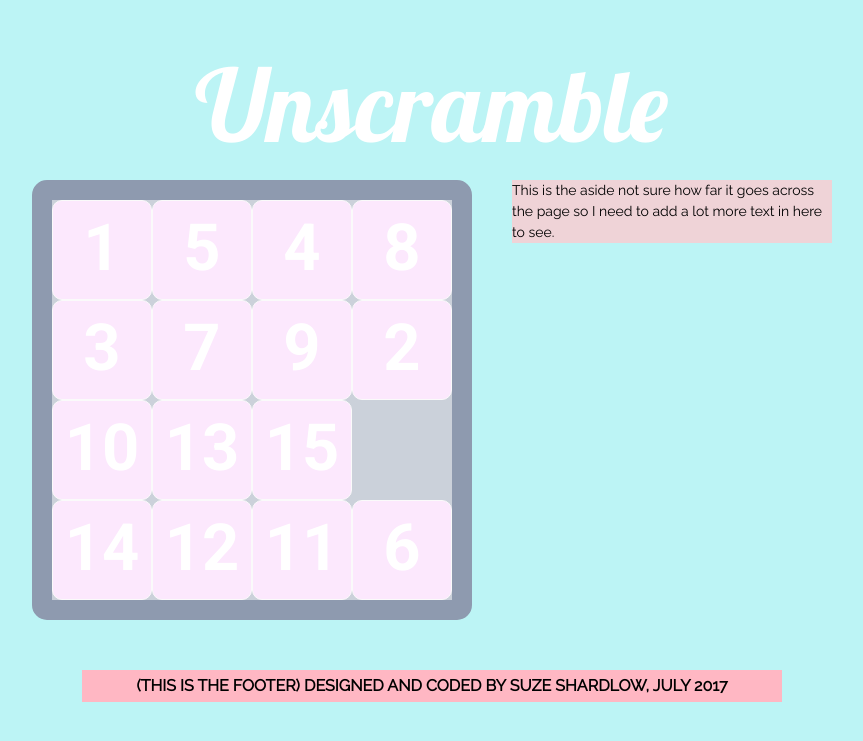
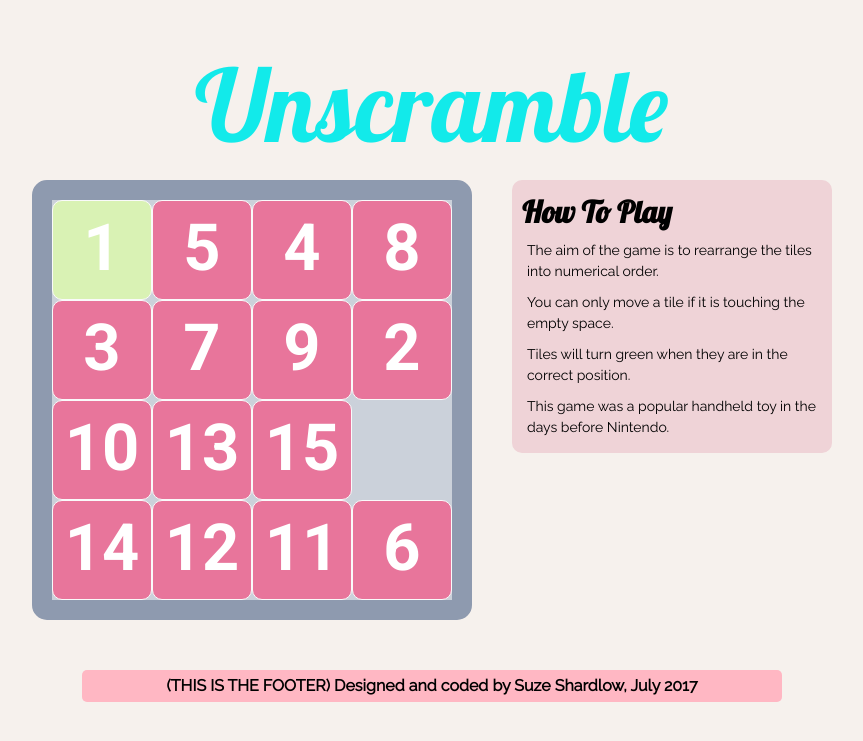
Before and after one commit to SuzeShardlow/Unscramble, a PHP site: page / in a window 1280 px wide. Shown: the top 741 px of the page, without its empty margins (208-1071 px from the left). Run offline with PHP 8.4, Linux system fonts and the light colour scheme; some libraries are stand-ins or nearby versions.

Commit message:
achieved minimum viable product

```diff
--- a/css/style.css
+++ b/css/style.css
@@ -13,15 +13,21 @@ aside {
   line-height: 1.5;
   max-width: 40%;
   margin-left: 2%;
-  background: #EFD3D7
+  background: #EFD3D7;
+  padding: 10px;
+  border-radius: 10px
 }
 
 
 body {
   /*max-width: 400px;*/
-  background: #BCF4F5
+  /*background: #BCF4F5*/
+  background: #F6F1ED
 }
 
+.gridbox.correct {
+  background: #D9F2B4;
+}
 
 footer {
   clear: both;
@@ -29,13 +35,14 @@ footer {
   /*display: block;*/
   margin: 50px auto;
   font-family: 'Raleway', sans-serif;
-  text-transform: uppercase;
+  /*text-transform: uppercase;*/
   text-align: center;
   font-weight: bold;
   line-height: 2;
   /*position: relative;*/
   /*bottom: 0;*/
-  background: #FFB7C3
+  background: #FFB7C3;
+  border-radius: 5px
 }
 
 
@@ -48,7 +55,7 @@ footer {
   /*margin: -1px;*/
   border: 1px solid #fafafa;
   border-radius: 10px;
-  background: #FCE8FD;
+  background: #E8759B;
   /*background: #D9F2B4;*/
   font-family: 'Roboto', sans-serif;
   color: white;
@@ -61,10 +68,6 @@ footer {
 .gridbox:empty {
   border: none;
   background: #CBD1DA;
-  float: left;
-  height: 100px;
-  width: 100px;
-  border-radius: 10px
 }
 
 
@@ -72,10 +75,16 @@ h1 {
   font-family: 'Lobster', cursive;
   font-size: 100px;
   line-height: 150px;
-  color: white;
+  color: #12EAEA;
   text-align: center
 }
 
+h2 {
+  font-family: 'Lobster', cursive;
+  font-size: 30px;
+  font-weight: bold;
+
+}
 
 .leftside {
   /*position: relative;*/
@@ -92,6 +101,10 @@ main {
   overflow: auto
 }
 
+p {
+  padding: 5px
+}
+
 
 ul {
   /*the LIs are 100px each with a margin of -3px so some maths is required*/
--- a/index.html
+++ b/index.html
@@ -14,46 +14,28 @@
 </head>
 
 <body>
-
   <main>
     <!-- main section consisting of game area and aside but not the footer -->
-
-<h1>Unscramble</h1>
+    <h1>Unscramble</h1>
 
     <section class="leftside">
-
       <section class="playarea">
         <ul class="gameboard">
-          <!-- <li class="gridbox" id="0"></li>
-          <li class="gridbox" id="1"></li>
-          <li class="gridbox" id="2"></li>
-          <li class="gridbox" id="3"></li>
-          <li class="gridbox" id="4"></li>
-          <li class="gridbox" id="5"></li>
-          <li class="gridbox" id="6"></li>
-          <li class="gridbox" id="7"></li>
-          <li class="gridbox" id="8"></li>
-          <li class="gridbox" id="9"></li>
-          <li class="gridbox" id="10"></li>
-          <li class="gridbox" id="11"></li>
-          <li class="gridbox" id="12"></li>
-          <li class="gridbox" id="13"></li>
-          <li class="gridbox" id="14"></li>
-          <li class="gridbox" id="15"></li> -->
         </ul>
-
-
       </section>
       <!-- end of playarea (game board) section -->
-
     </section>
     <!-- end of left section -->
 
-    <aside class="">This is the aside not sure how far it goes across the page so I need to add a lot more text in here to see.</aside>
+    <aside class="">
+      <h2>How To Play</h2>
 
-
+<p>The aim of the game is to rearrange the tiles into numerical order.</p>
+<p>You can only move a tile if it is touching the empty space.</p>
+<p>Tiles will turn green when they are in the correct position.</p>
+<p>This game was a popular handheld toy in the days before Nintendo.</p>
+</aside>
   </main>
-
 
   <footer class="clearfix">(THIS IS THE FOOTER) Designed and coded by Suze Shardlow, July 2017</footer>
 
--- a/js/app.js
+++ b/js/app.js
@@ -1,24 +1,24 @@
 var p1 = p1 || {};
 
+var boardList;
+var chosenGrid;
+var clickCount = 0;
+var clickedBox;
 let gridNumber = Math.floor((Math.random() * 10));
-var chosenGrid;
-var boardList;
+var newText;
 var userSequence = [];
-var gameSequence = [];
-var clickedBox;
-var newText;
-var clickCount = 0;
-const solved = [1, 2, 3, 4, 5, 6, 7, 8, 9, 10, 11, 12, 13, 14, 15, null];
+
+const solved = ['1', '2', '3', '4', '5', '6', '7', '8', '9', '10', '11', '12', '13', '14', '15', ''];
 
 
 $(() => {
-  console.log('The DOM is loaded.');
+
   p1.getGrid = function() {
     chosenGrid = grids[gridNumber];
     boardList = $('ul.gameboard');
-    console.log('This is the grid we will use: ', 'number ' + gridNumber, chosenGrid);
   }; // end of getGrid
   p1.getGrid();
+
 
   p1.populateBoard = function populateBoard() {
     $.each(chosenGrid, function(i) {
@@ -28,108 +28,78 @@ $(() => {
       .attr('id', [i])
       .appendTo(boardList)
       .text(chosenGrid[i]);
+      if ((i + 1) === chosenGrid[i]) {
+        li.addClass('correct');
+      }
     }); // end of .each
   }; // end of populateBoard
   p1.populateBoard();
 
-  p1.getLis = function getLis() {
-    var lis = $('.gridbox');
-    $.each(lis, function(index, element) {
-      const id = parseInt($(element).attr('id'));
-      userSequence.push(id);
-
-    });
-    console.log('userSequenceArray', userSequence);
-  }; // end of getLis
-  p1.getLis();
-
-  p1.getNumbers = function getNumbers() {
-    console.log('goodbye');
-    var lis = $('.gridbox');
-    $.each(lis, function(index, element) {
-      var number = $(element).text;
-      gameSequence.push(number);
-      console.log('gameSequenceArray', gameSequence);
-    });
-    p1.getNumbers();
-
-    // [1,7].join('') === [1,7].join('')
-
-  };
 
   p1.getClick = function getClick() {
-
     let boxes = $('.gridbox');
 
     boxes.on('click', (e) => {
-      console.log('Number of moves is: ',clickCount);
+
       clickedBox = parseInt(($(e.currentTarget).attr('id')));
+
       let blankBoxId = $('.gridbox:empty').attr('id');
 
-      console.log('This is the box that has been clicked:', clickedBox);
-      console.log('This is the empty box: ', blankBoxId);
-      console.log('The legal moves for this tile are ', legalMoves[blankBoxId], '.');
+      if (legalMoves[blankBoxId].includes(clickedBox)) {
+        clickCount++;
 
-
-      if (legalMoves[blankBoxId].includes(clickedBox)) {
-        console.log('That was a legal move.');
-        clickCount++;
         console.log('Number of moves is: ',clickCount);
-
         $('.gridbox:empty').addClass('font-effect-emboss');
         $('.gridbox:empty').text(e.currentTarget.innerText);
-        // swap the text around
         $(e.currentTarget).removeClass('font-effect-emboss');
         $(e.currentTarget).text(null);
-
+        let gameSequence = [];
         for (let n of $('.gridbox')) {
           gameSequence.push(n.innerText);
         }
-
-        if (gameSequence === solved) {
+        let userWon = true;
+        for (let b = 0; b < solved.length; b++) {
+          let currentTile = $('#' + b);
+          if (solved[b] !== gameSequence[b]) {
+            userWon = false;
+            currentTile.removeClass('correct');
+          } else {
+            if (currentTile.text() !== '') {
+              if (! currentTile.hasClass('correct')) {
+                currentTile.addClass('correct');
+              }
+            }
+          }
+        }
+        if (userWon) {
           alert('You won!');
         }
-
       } else {
-        console.log('That was an illegal move.');
+        console.log('Game almost complete!');
       }
     }); // end of click event
   }; // end of getClick
 }); // the last brace and bracket of the DOM loading function
 
-// p1.checkMatch = function checkMatch() {
-//   console.log('Checking for matches.');
-//   $.each(chosenGrid, function(b) {
-//     const li = $('<li/>')
-//     .addClass('gridbox')
-//     .addClass('font-effect-emboss')
-//     .attr('id', [i])
-//     .appendTo(boardList)
-//     .text(chosenGrid[i]);
-//     console.log(li);
-//   }); // end of .each
-// }; // end of populateBoard
-// p1.checkMatch();
-
 p1.setup = function setup() {
-  console.log('The function SETUP is running.');
   p1.getClick(); // invoking getClick
 }; // end of p1.setup
 
 const grids = [
-  [ 3, 6,  7, 10,  5,  9, 15,  null,  4, 13, 12,  2,  1,  8, 14, 11],
-  [ 9, 5, 12,  8,  6,  3,  4, 11, 15,  7, 14, 10,  null,  2,  1, 13],
-  [ 2, 6, 11,  3,  null, 13,  9,  5,  4, 14, 15,  8, 12, 10,  7,  1],
-  [ null, 8,  7,  2,  5, 12, 14,  1, 11, 10,  6, 13,  3,  9, 15,  4],
-  [ 5, 6, 10,  1,  3,  null, 15,  8, 14,  2, 13, 11,  4,  9,  7, 12],
-  [ 1, 5,  4,  8,  3,  7,  9,  2, 10, 13, 15,  null, 14, 12, 11,  6],
-  [ 9, 3,  8,  2,  1,  6, 10, 11,  7,  5, 13,  4, 15, 12, 14,  null],
-  [ 2, 8,  5,  1,  6, 14,  7,  3, 15, 10,  null,  9,  4, 13, 12, 11],
-  [ 9, 1,  4,  7,  6, 14,  3,  null,  8, 10,  2,  5, 11, 13, 15, 12],
-  [14, 6,  null, 12,  7, 13,  2,  3, 11, 15,  1,  8,  4,  5,  9, 10]
+  [ 3, 6,  7, 10,  5,  9, 15,  '',  4, 13, 12,  2,  1,  8, 14, 11],
+  [ 9, 5, 12,  8,  6,  3,  4, 11, 15,  7, 14, 10,  '',  2,  1, 13],
+  [ 2, 6, 11,  3,  '', 13,  9,  5,  4, 14, 15,  8, 12, 10,  7,  1],
+  [ '', 8,  7,  2,  5, 12, 14,  1, 11, 10,  6, 13,  3,  9, 15,  4],
+  [ 5, 6, 10,  1,  3,  '', 15,  8, 14,  2, 13, 11,  4,  9,  7, 12],
+  [ 1, 5,  4,  8,  3,  7,  9,  2, 10, 13, 15,  '', 14, 12, 11,  6],
+  [ 9, 3,  8,  2,  1,  6, 10, 11,  7,  5, 13,  4, 15, 12, 14,  ''],
+  [ 2, 8,  5,  1,  6, 14,  7,  3, 15, 10,  '',  9,  4, 13, 12, 11],
+  [ 9, 1,  4,  7,  6, 14,  3,  '',  8, 10,  2,  5, 11, 13, 15, 12],
+  [14, 6,  '', 12,  7, 13,  2,  3, 11, 15,  1,  8,  4,  5,  9, 10]
 ];
+
 const legalMoves = [
-  [1, 4], // box 0 ie the first one
+  [1, 4],
   [0, 2, 5],
   [1, 3, 6],
   [2, 7],
@@ -146,4 +116,5 @@ const legalMoves = [
   [10, 13, 15],
   [11, 14]
 ];
+
 $(p1.setup.bind(p1)); // function to sort any THIS issues
```
